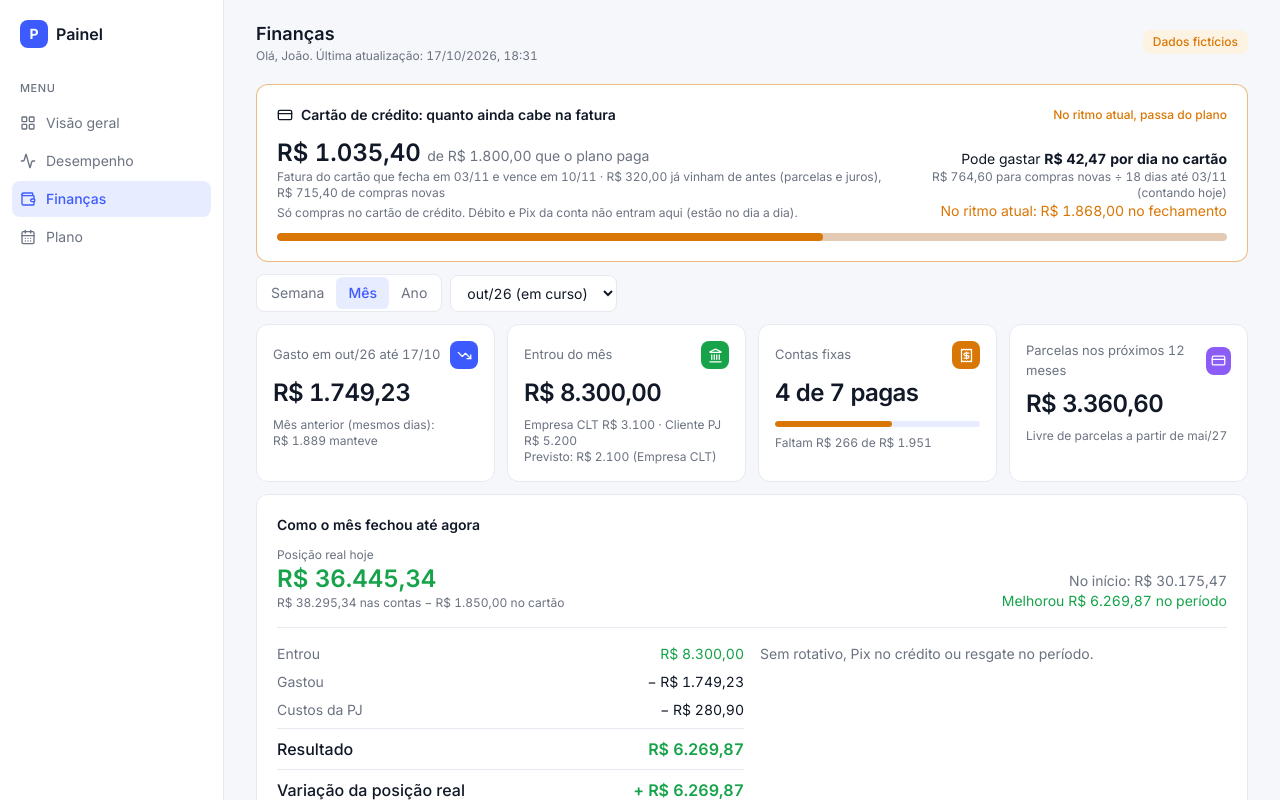
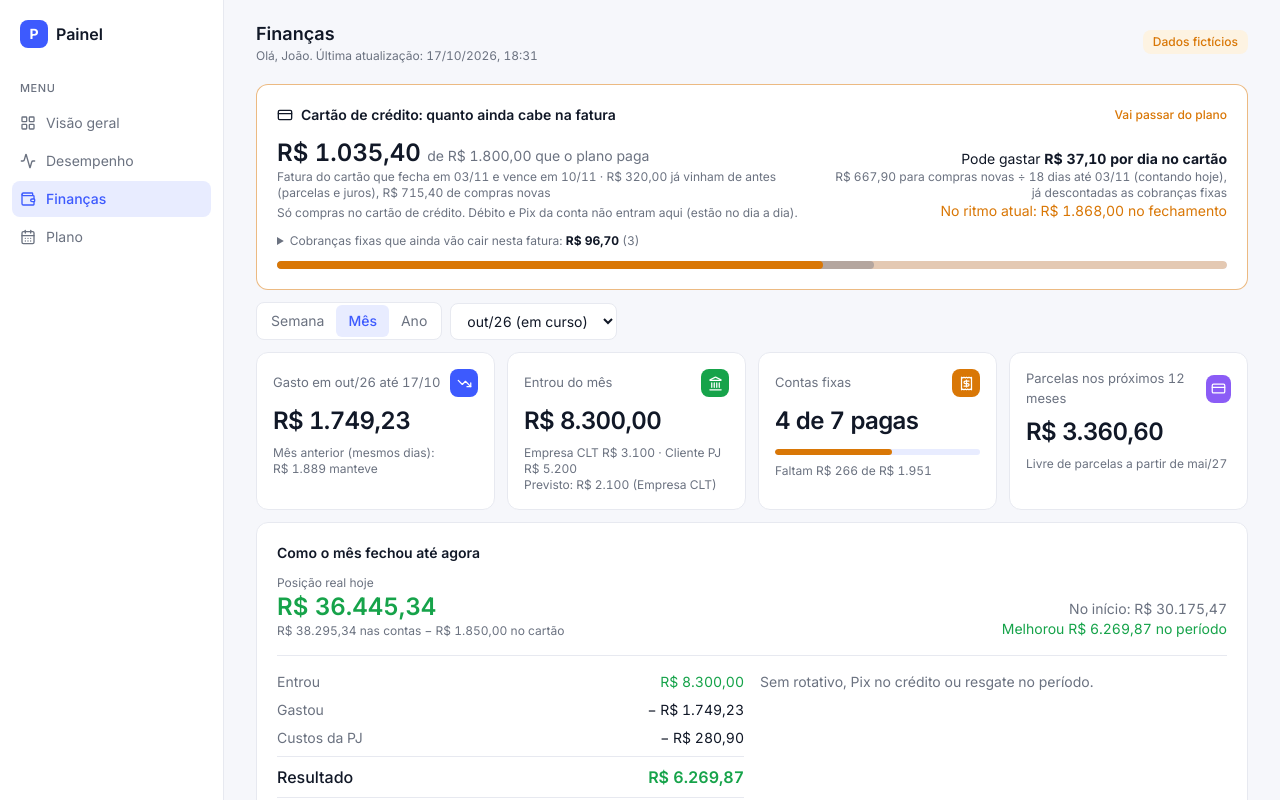
Before and after one commit to themacedo/painel, a Next.js app: page /financas in a window 1280 px wide. Shown: the top 800 px of the page. Built offline with nearby package versions, Linux system fonts and the light colour scheme.

Commit message:
Aviso do cartão: reserva as cobranças recorrentes que ainda vão cair na fatura e lista quais são

```diff
--- a/src/components/AvisoCartao.tsx
+++ b/src/components/AvisoCartao.tsx
@@ -4,7 +4,7 @@ import type { CicloCartao } from "@/lib/tipos";
 
 const tom = {
   ok: { borda: "border-ok/40", texto: "text-ok", barra: "bg-ok", rotulo: "Dentro do plano" },
-  atencao: { borda: "border-alerta/50", texto: "text-alerta", barra: "bg-alerta", rotulo: "No ritmo atual, passa do plano" },
+  atencao: { borda: "border-alerta/50", texto: "text-alerta", barra: "bg-alerta", rotulo: "Vai passar do plano" },
   estourou: { borda: "border-perigo/60", texto: "text-perigo", barra: "bg-perigo", rotulo: "Já passou do que o plano paga" },
 } as const;
 
@@ -17,7 +17,9 @@ export function AvisoCartao({ c }: { c: CicloCartao }) {
   // recalculado na hora em que a página abre: o que sobra dividido pelos dias até o fechamento, contando hoje
   const hoje = new Date().toLocaleDateString("sv-SE", { timeZone: "America/Sao_Paulo" });
   const dias = Math.max(1, Math.round((Date.parse(c.fechamento) - Date.parse(hoje)) / 86_400_000) + 1);
-  const sobra = Math.max(0, c.teto - c.atual);
+  const reservado = c.reservado ?? 0;
+  const livre = c.teto - c.atual - reservado; // negativo: só as cobranças fixas já passam do plano
+  const sobra = Math.max(0, livre);
   const porDia = Math.floor((sobra / dias) * 100) / 100;
   return (
     <section className={`entrar rounded-xl border bg-superficie p-4 sm:p-5 ${t.borda}`}>
@@ -36,15 +38,36 @@ export function AvisoCartao({ c }: { c: CicloCartao }) {
         <div className="text-sm sm:text-right">
           {c.status === "estourou"
             ? <p className={t.texto}>Passou {reais(c.atual - c.teto)} do plano</p>
+            : livre < 0
+            ? <>
+                <p className="text-alerta"><b>Sem espaço para compras novas no cartão</b></p>
+                <p className="text-xs text-texto-2">Só o que já está na fatura e as cobranças fixas passam o plano em {reais(-livre)}</p>
+              </>
             : <>
                 <p>Pode gastar <b>{reais(porDia)} por dia no cartão</b></p>
-                <p className="text-xs text-texto-2">{reais(sobra)} para compras novas ÷ {dias} {dias === 1 ? "dia" : "dias"} até {diaMes(c.fechamento)} (contando hoje)</p>
+                <p className="text-xs text-texto-2">{reais(sobra)} para compras novas ÷ {dias} {dias === 1 ? "dia" : "dias"} até {diaMes(c.fechamento)} (contando hoje){reservado > 0 && <>, já descontadas as cobranças fixas</>}</p>
               </>}
           {mostraProjecao && <p className={c.projecao > c.teto ? "text-alerta" : "text-texto-2"}>No ritmo atual: {reais(c.projecao)} no fechamento</p>}
         </div>
       </div>
+      {reservado > 0 && (
+        <details className="mt-3 text-xs">
+          <summary className="cursor-pointer text-texto-2">
+            Cobranças fixas que ainda vão cair nesta fatura: <b className="text-texto">{reais(reservado)}</b> ({c.previstas?.length ?? 0})
+          </summary>
+          <ul className="mt-2 grid grid-cols-1 gap-x-6 gap-y-1 sm:grid-cols-2">
+            {c.previstas?.map((x) => (
+              <li key={x.nome} className="flex justify-between gap-3">
+                <span className="text-texto-2">{x.nome} <span className="text-[11px]">(~dia {x.dia})</span></span>
+                <span>{reais(x.valor)}</span>
+              </li>
+            ))}
+          </ul>
+        </details>
+      )}
       <div className="relative mt-3 h-2 overflow-hidden rounded-full bg-primaria-suave">
         {mostraProjecao && <div className="absolute inset-y-0 left-0 rounded-full bg-alerta/30" style={{ width: pct(c.projecao) }} />}
+        {reservado > 0 && <div className="absolute inset-y-0 left-0 rounded-full bg-texto-2/40" style={{ width: pct(c.atual + reservado) }} />}
         <div className={`encher absolute inset-y-0 left-0 rounded-full ${t.barra}`} style={{ width: pct(c.atual) }} />
       </div>
     </section>
--- a/src/lib/tipos.ts
+++ b/src/lib/tipos.ts
@@ -111,4 +111,6 @@ export type CicloCartao = {
   teto: number | null; atual: number; comprometido: number; novo: number; projecao: number;
   dias: number; diasPassados: number; diasRestantes: number; porDia: number | null;
   status: "ok" | "atencao" | "estourou" | null;
+  reservado?: number; // cobranças recorrentes (assinaturas etc.) que ainda vão cair nesta fatura
+  previstas?: { nome: string; valor: number; dia: number }[];
 };
```
Also changed, not shown: src/data/demo.json.
